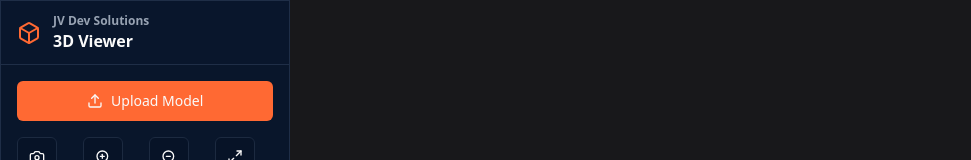
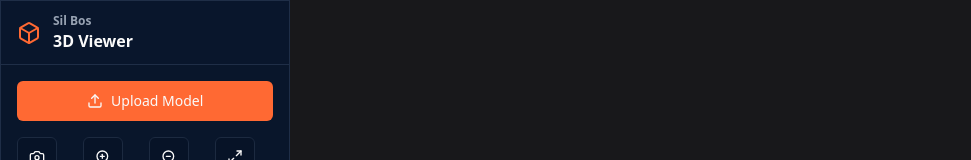
Before and after one commit to zane-solver/3d-model-viewer, a React (Vite) app: page / in a window 1280 px wide. Shown: the top 160 px of the page, without its empty margins (0-971 px from the left). Built offline with nearby package versions, Linux system fonts and the light colour scheme.

Commit message:
Update Sidebar.tsx

```diff
--- a/src/components/layout/Sidebar.tsx
+++ b/src/components/layout/Sidebar.tsx
@@ -69,7 +69,7 @@ export function Sidebar({
             rel="noopener noreferrer"
             className="text-xs font-semibold text-muted-foreground hover:underline"
           >
-            JV Dev Solutions
+            Sil Bos
           </a>
           <span className="text-base font-bold text-foreground">3D Viewer</span>
         </div>
```
